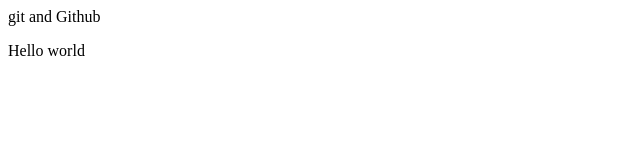
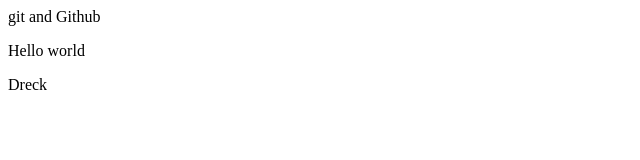
Before and after one commit to Heysa/Projekt-1, a plain HTML site: page index.html in a window 1280 px wide. Shown: the full height of the page, 0-640 px from the left. Drawn offline with Linux system fonts and the light colour scheme.

Commit message:
dreck hinzugefügt

```diff
--- a/index.html
+++ b/index.html
@@ -8,5 +8,6 @@
 <body>
 	<div>git and Github</div>
 	<p>Hello world</p>
+	<p>Dreck</p>
 </body>
 </html>
```
